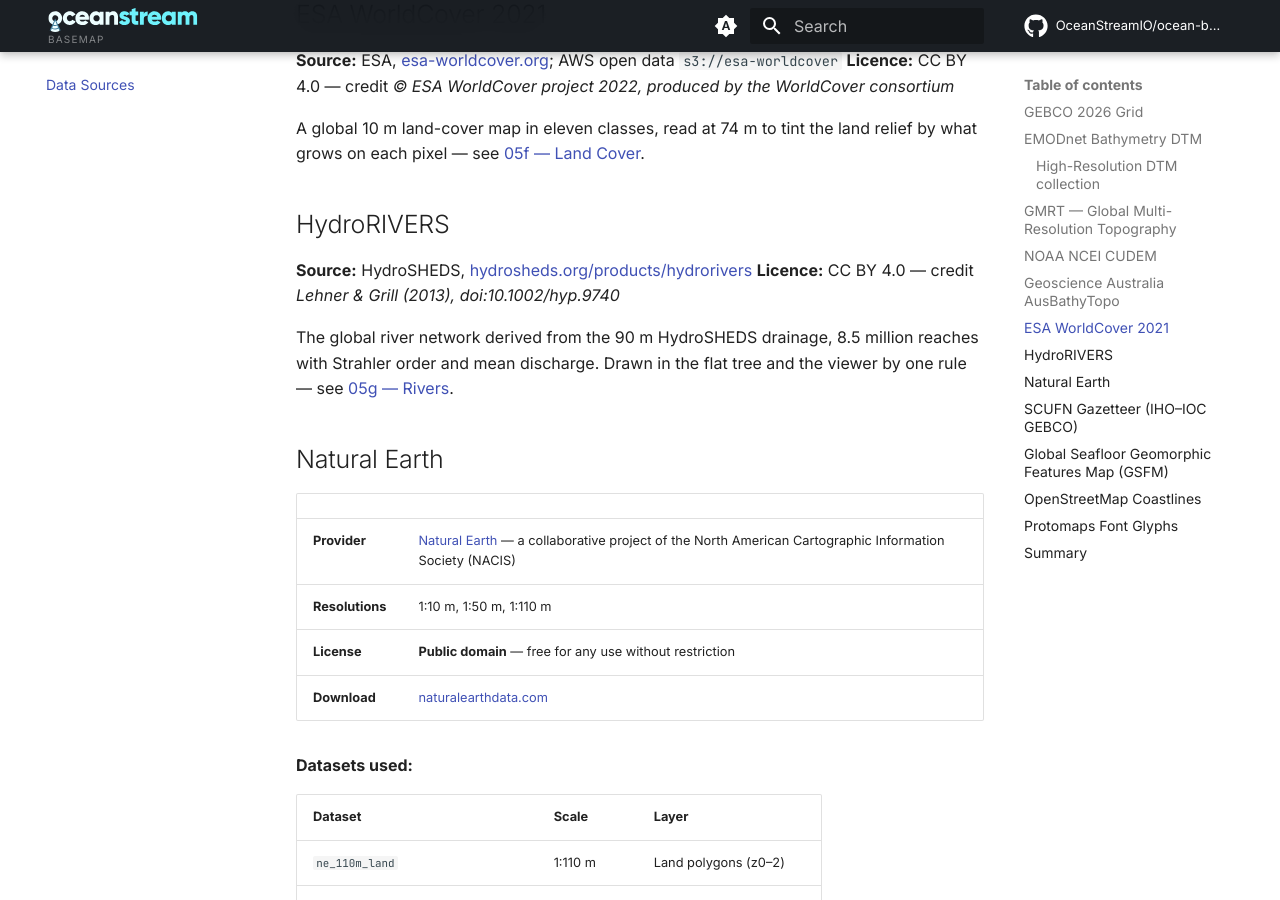
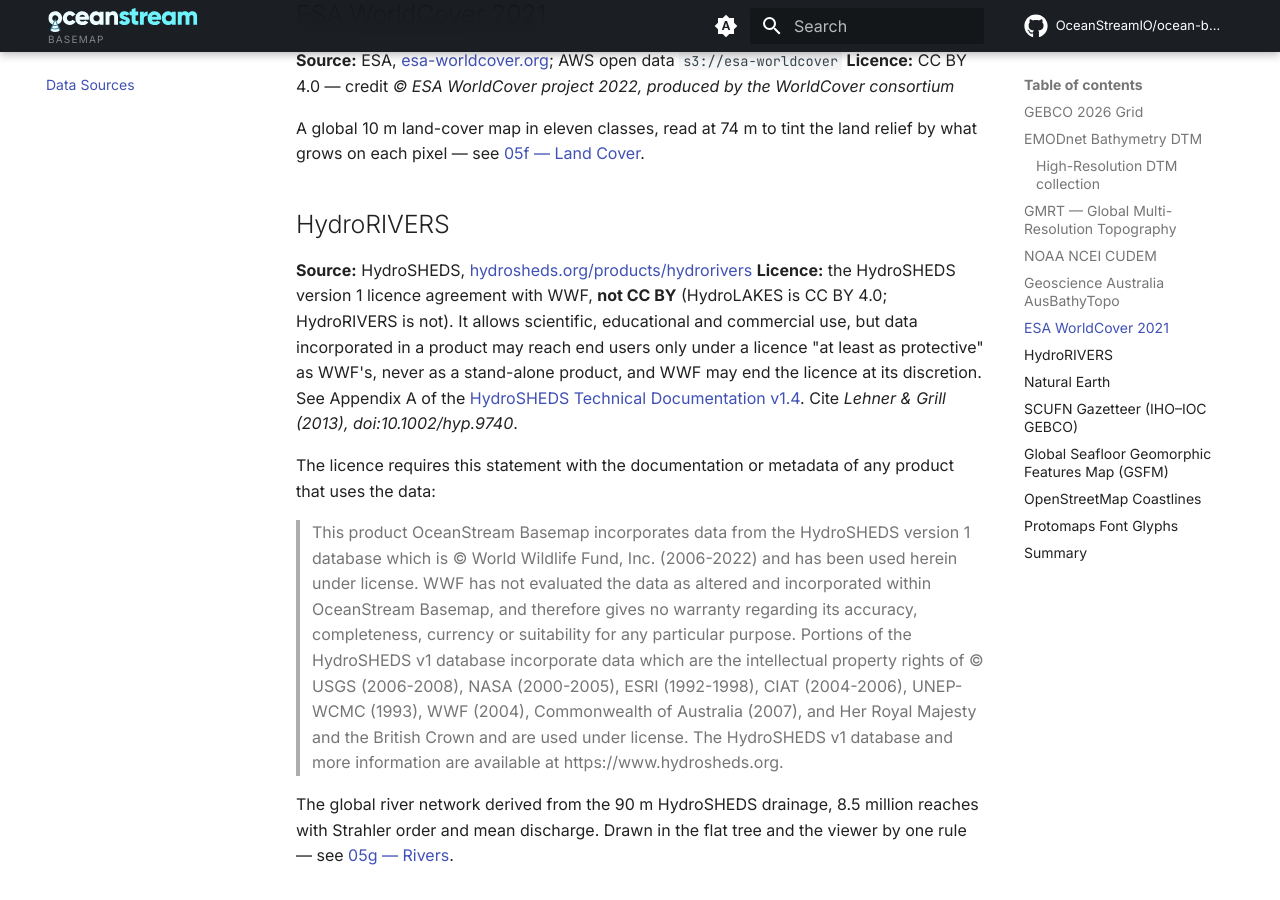
Before and after one commit to OceanStreamIO/ocean-basemap, an MkDocs documentation site: the page built from docs/data-sources.md, in a window 1280 px wide and 900 px high, scrolled down 2820 px. Built offline with MkDocs 1.6.1 and Material for MkDocs 9.7.7, drawn with Linux system fonts in a browser that asks for light colours; comment, search, counter and statistics services are not loaded.

Commit message:
docs, viewer: HydroRIVERS is under the HydroSHEDS v1 licence, not CC BY

```diff
--- a/docs/data-sources.md
+++ b/docs/data-sources.md
@@ -93,7 +93,11 @@ A global 10 m land-cover map in eleven classes, read at 74 m to tint the land re
 ## HydroRIVERS
 
 **Source:** HydroSHEDS, [hydrosheds.org/products/hydrorivers](https://www.hydrosheds.org/products/hydrorivers)
-**Licence:** CC BY 4.0 — credit *Lehner & Grill (2013), doi:10.1002/hyp.9740*
+**Licence:** the HydroSHEDS version 1 licence agreement with WWF, **not CC BY** (HydroLAKES is CC BY 4.0; HydroRIVERS is not). It allows scientific, educational and commercial use, but data incorporated in a product may reach end users only under a licence "at least as protective" as WWF's, never as a stand-alone product, and WWF may end the licence at its discretion. See Appendix A of the [HydroSHEDS Technical Documentation v1.4](https://data.hydrosheds.org/file/technical-documentation/HydroSHEDS_TechDoc_v1_4.pdf). Cite *Lehner & Grill (2013), doi:10.1002/hyp.9740*.
+
+The licence requires this statement with the documentation or metadata of any product that uses the data:
+
+> This product OceanStream Basemap incorporates data from the HydroSHEDS version 1 database which is © World Wildlife Fund, Inc. (2006-2022) and has been used herein under license. WWF has not evaluated the data as altered and incorporated within OceanStream Basemap, and therefore gives no warranty regarding its accuracy, completeness, currency or suitability for any particular purpose. Portions of the HydroSHEDS v1 database incorporate data which are the intellectual property rights of © USGS (2006-2008), NASA (2000-2005), ESRI (1992-1998), CIAT (2004-2006), UNEP-WCMC (1993), WWF (2004), Commonwealth of Australia (2007), and Her Royal Majesty and the British Crown and are used under license. The HydroSHEDS v1 database and more information are available at https://www.hydrosheds.org.
 
 The global river network derived from the 90 m HydroSHEDS drainage, 8.5 million reaches with Strahler order and mean discharge. Drawn in the flat tree and the viewer by one rule — see [05g — Rivers](pipeline/rivers.md).
 
```
Also changed, not shown: 1 other file.
